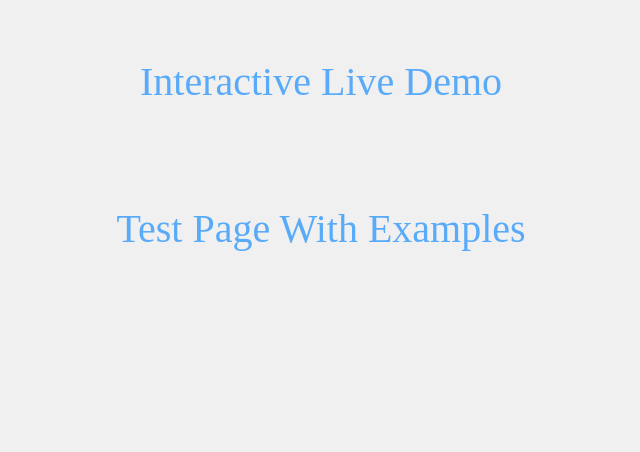
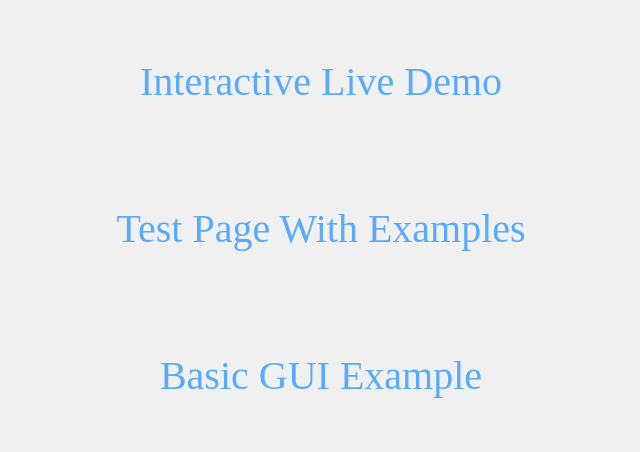
Before and after one commit to codemaker1999/ThreePlot, a plain HTML site: page index.html in a window 1280 px wide. Shown: the whole page, without its empty margins (319-959 px from the left). Drawn offline with Linux system fonts and the light colour scheme.

Commit message:
added link on homepage

```diff
--- a/index.html
+++ b/index.html
@@ -20,5 +20,6 @@
 <body>
     <div><a href="/ThreePlot/live/">Interactive Live Demo</a></div>
     <div><a href="/ThreePlot/test/">Test Page With Examples</a></div>
+    <div><a href="/ThreePlot/test/">Basic GUI Example</a></div>
 </body>
 </html>
```
